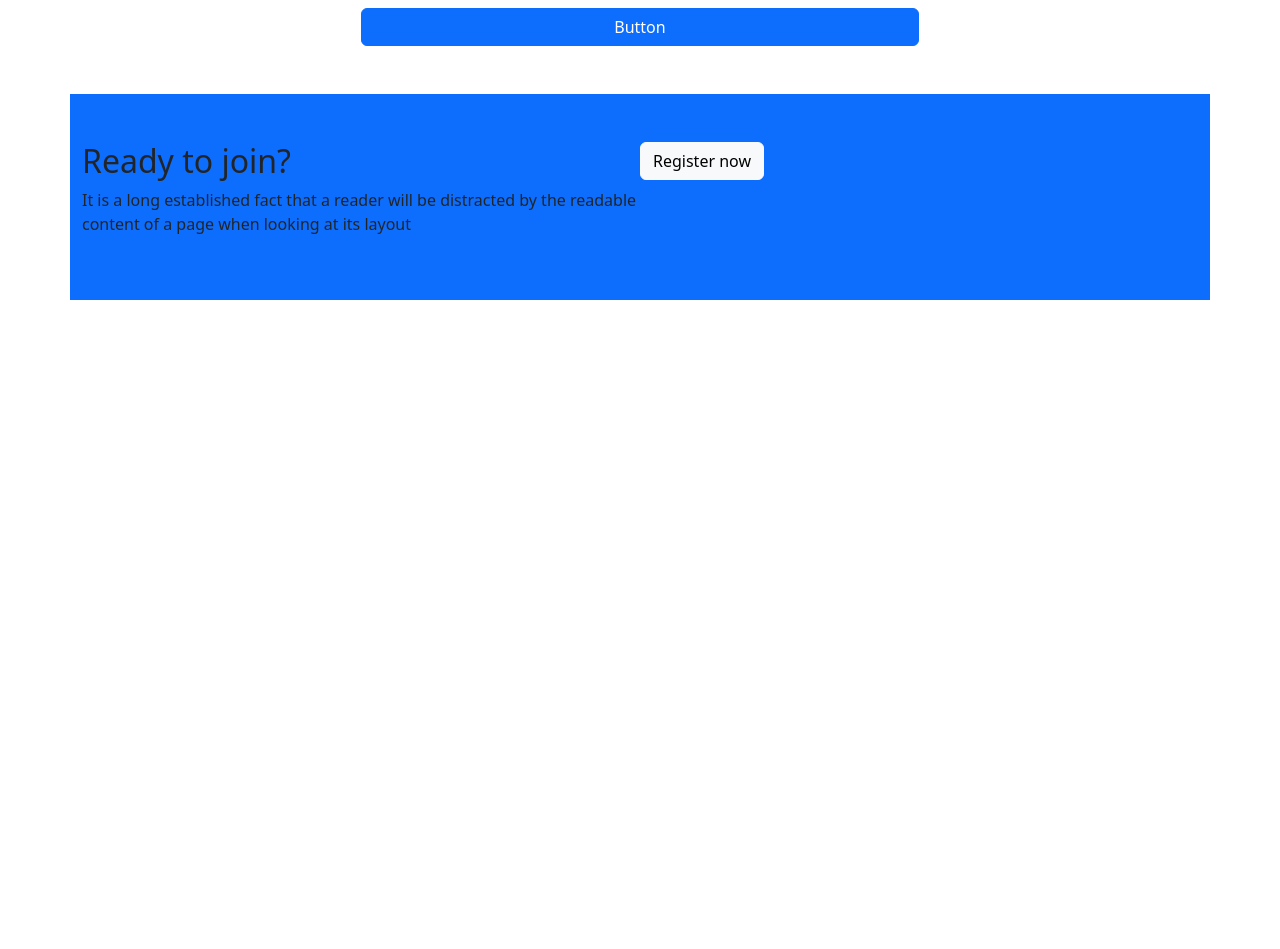
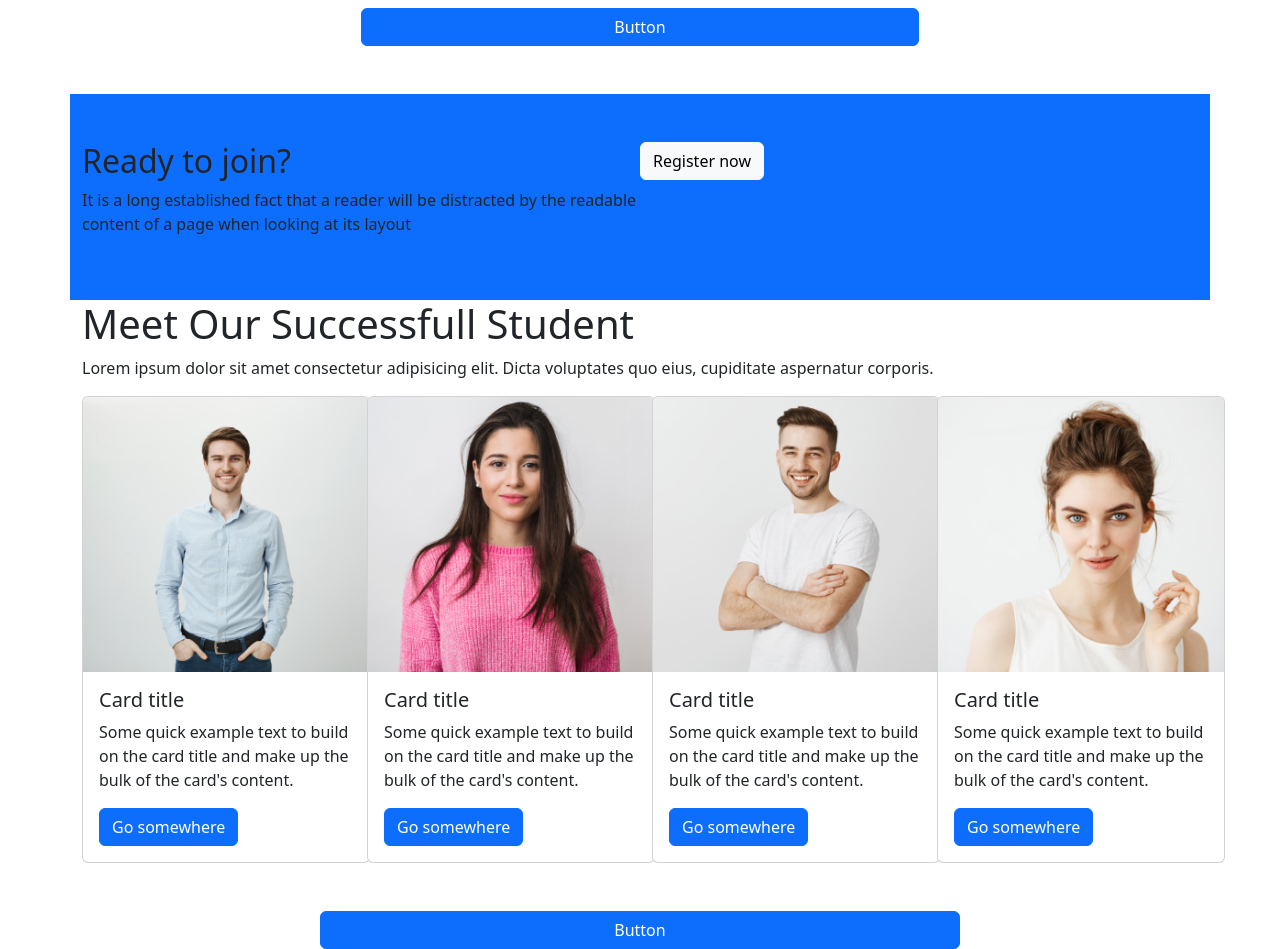
Before and after one commit to ahsan124259/education-site, a plain HTML site: page index.html in a window 1280 px wide. Shown: the part 1737-2686 px from the top of the page. Before the commit the page ends 2037 px from the top, so only its background shows below. Drawn offline with nearby package versions, Linux system fonts and the light colour scheme.

Commit message:
successful student section

```diff
--- a/index.html
+++ b/index.html
@@ -130,7 +130,8 @@
                                 <div class="col-md-8">
                                     <div class="card-body">
                                         <h5 class="card-title">Javascript Basic to advanced</h5>
-                                    <p class="card-text">This is a wider card with supporting text below as a natural
+                                        <p class="card-text">This is a wider card with supporting text below as a
+                                            natural
                                             lead-in to
                                             additional content. This content is a little bit longer.</p>
                                         <p class="text-primary">price:240</p>
@@ -172,7 +173,8 @@
                                 <div class="col-md-8">
                                     <div class="card-body">
                                         <h5 class="card-title">Digital Marketing</h5>
-                                    <p class="card-text">This is a wider card with supporting text below as a natural
+                                        <p class="card-text">This is a wider card with supporting text below as a
+                                            natural
                                             lead-in to
                                             additional content. This content is a little bit longer.</p>
                                         <p class="text-primary">price:240</p>
@@ -192,7 +194,8 @@
                                 <div class="col-md-8">
                                     <div class="card-body">
                                         <h5 class="card-title">Photography Basic Rules</h5>
-                                    <p class="card-text">This is a wider card with supporting text below as a natural
+                                        <p class="card-text">This is a wider card with supporting text below as a
+                                            natural
                                             lead-in to
                                             additional content. This content is a little bit longer.</p>
                                         <p class="text-primary">price:240</p>
@@ -212,7 +215,8 @@
                                 <div class="col-md-8">
                                     <div class="card-body">
                                         <h5 class="card-title">Motion Graphics</h5>
-                                    <p class="card-text">This is a wider card with supporting text below as a natural
+                                        <p class="card-text">This is a wider card with supporting text below as a
+                                            natural
                                             lead-in to
                                             additional content. This content is a little bit longer.</p>
                                         <p class="text-primary">price:240</p>
@@ -249,6 +253,68 @@
             </div>
 
         </section>
+
+        <!---Successful Students -->
+        <section class="container">
+            <div>
+                <h1>Meet Our Successfull Student</h1>
+                <p>Lorem ipsum dolor sit amet consectetur adipisicing elit. Dicta voluptates quo eius, cupiditate
+                    aspernatur corporis.</p>
+            </div>
+            <div class="row">
+                <div class="col-md-3 ">
+                    <div class="card" style="width: 18rem;">
+                        <img src="images/student/student-1.png" class="card-img-top" alt="...">
+                        <div class="card-body">
+                            <h5 class="card-title">Card title</h5>
+                            <p class="card-text">Some quick example text to build on the card title and make up the bulk
+                                of the card's content.</p>
+                            <a href="#" class="btn btn-primary">Go somewhere</a>
+                        </div>
+                    </div>
+                </div>
+                <div class="col-md-3">
+                    <div class="card" style="width: 18rem;">
+                        <img src="images/student/student-2.png" class="card-img-top" alt="...">
+                        <div class="card-body">
+                            <h5 class="card-title">Card title</h5>
+                            <p class="card-text">Some quick example text to build on the card title and make up the bulk
+                                of the card's content.</p>
+                            <a href="#" class="btn btn-primary">Go somewhere</a>
+                        </div>
+                    </div>
+                </div>
+                <div class="col-md-3">
+                    <div class="card" style="width: 18rem;">
+                        <img src="images/student/student-3.png" class="card-img-top" alt="...">
+                        <div class="card-body">
+                            <h5 class="card-title">Card title</h5>
+                            <p class="card-text">Some quick example text to build on the card title and make up the bulk
+                                of the card's content.</p>
+                            <a href="#" class="btn btn-primary">Go somewhere</a>
+                        </div>
+                    </div>
+                </div>
+                <div class="col-md-3">
+                    <div class="card" style="width: 18rem;">
+                        <img src="images/student/student-4.png" class="card-img-top" alt="...">
+                        <div class="card-body">
+                            <h5 class="card-title">Card title</h5>
+                            <p class="card-text">Some quick example text to build on the card title and make up the bulk
+                                of the card's content.</p>
+                            <a href="#" class="btn btn-primary">Go somewhere</a>
+                        </div>
+                    </div>
+                </div>
+
+            </div>
+            </div>
+        </section>
+        <div class="student-footer mt-5">
+        <div class="d-grid gap-2 col-6 mx-auto">
+            <button class="btn btn-primary" type="button">Button</button>
+          </div>
+        </div>
     </main>
 
 
```
Lines whose indentation alone changed are shown as unchanged.
